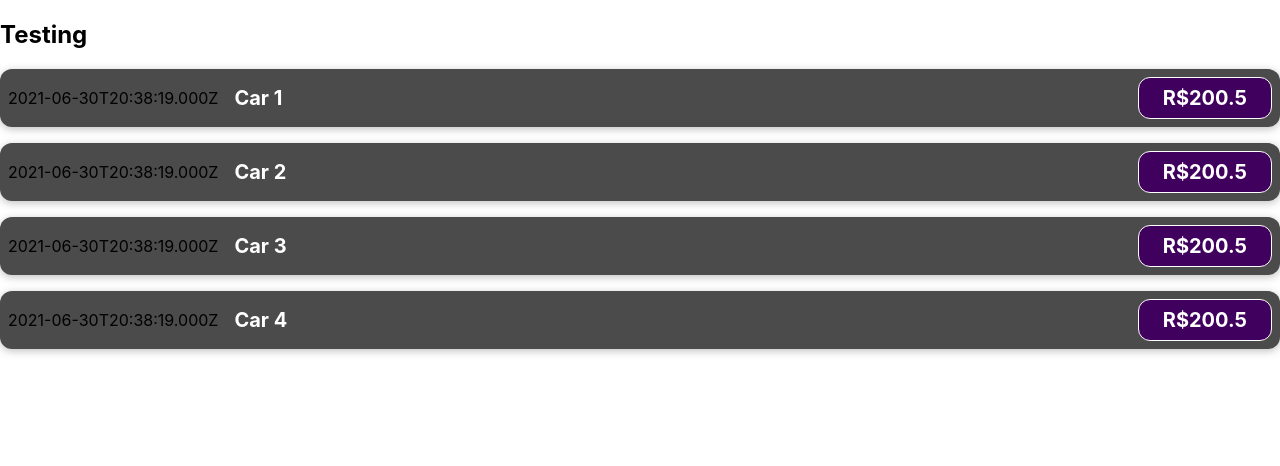
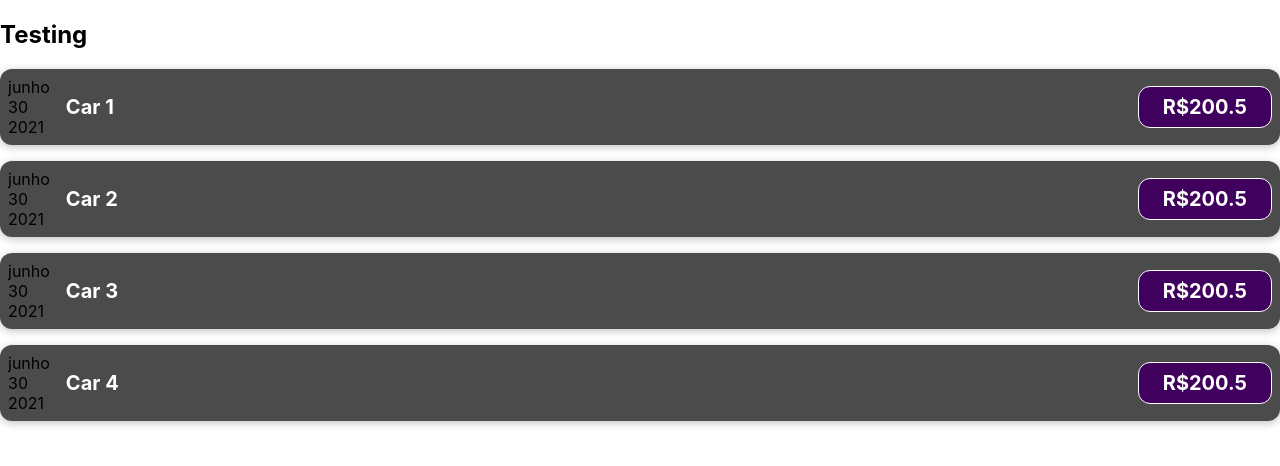
Before and after one commit to luidimso/first-react-app, a JavaScript app: page / in a window 1280 px wide. Shown: the top 466 px of the page. Built offline with nearby package versions, Linux system fonts and the light colour scheme.

Commit message:
Formating date on Expensive item component

```diff
--- a/src/components/ExpenseItem.js
+++ b/src/components/ExpenseItem.js
@@ -1,9 +1,17 @@
 import './ExpenseItem.css';
 
 function ExpenseItem(props) {
+    const month = props.date.toLocaleString('pt-BR', {month: 'long'});
+    const day = props.date.toLocaleString('pt-BR', {day: '2-digit'});
+    const year = props.date.getFullYear();
+
     return (
         <div className="expense-item">
-            <div>{props.date.toISOString()}</div>
+            <div>
+                <div>{month}</div>
+                <div>{day}</div>
+                <div>{year}</div>
+            </div>
             <div className="expense-item__description">
                 <h2>{props.title}</h2>
                 <div className="expense-item__price">R${props.amount}</div>
```
